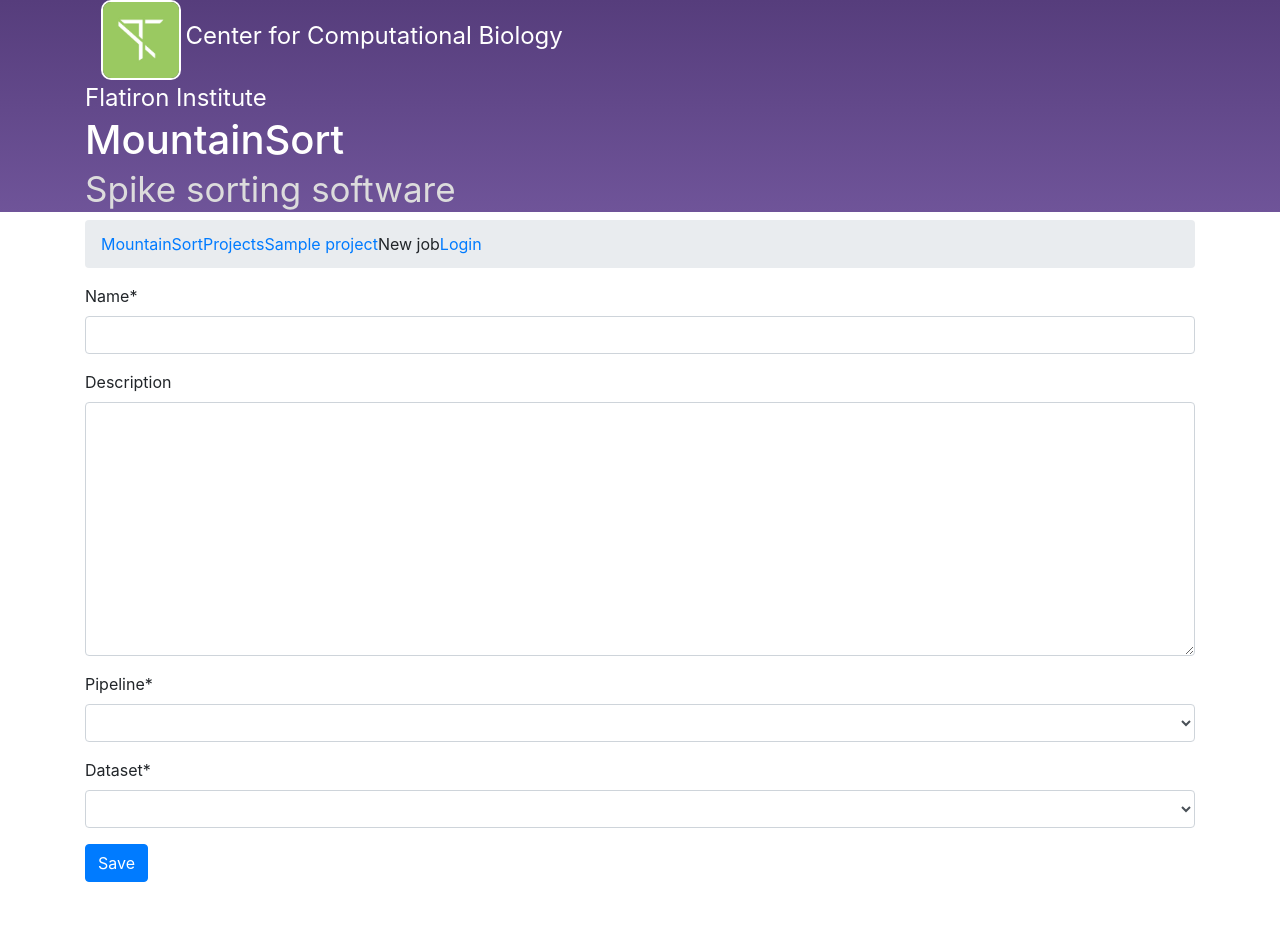
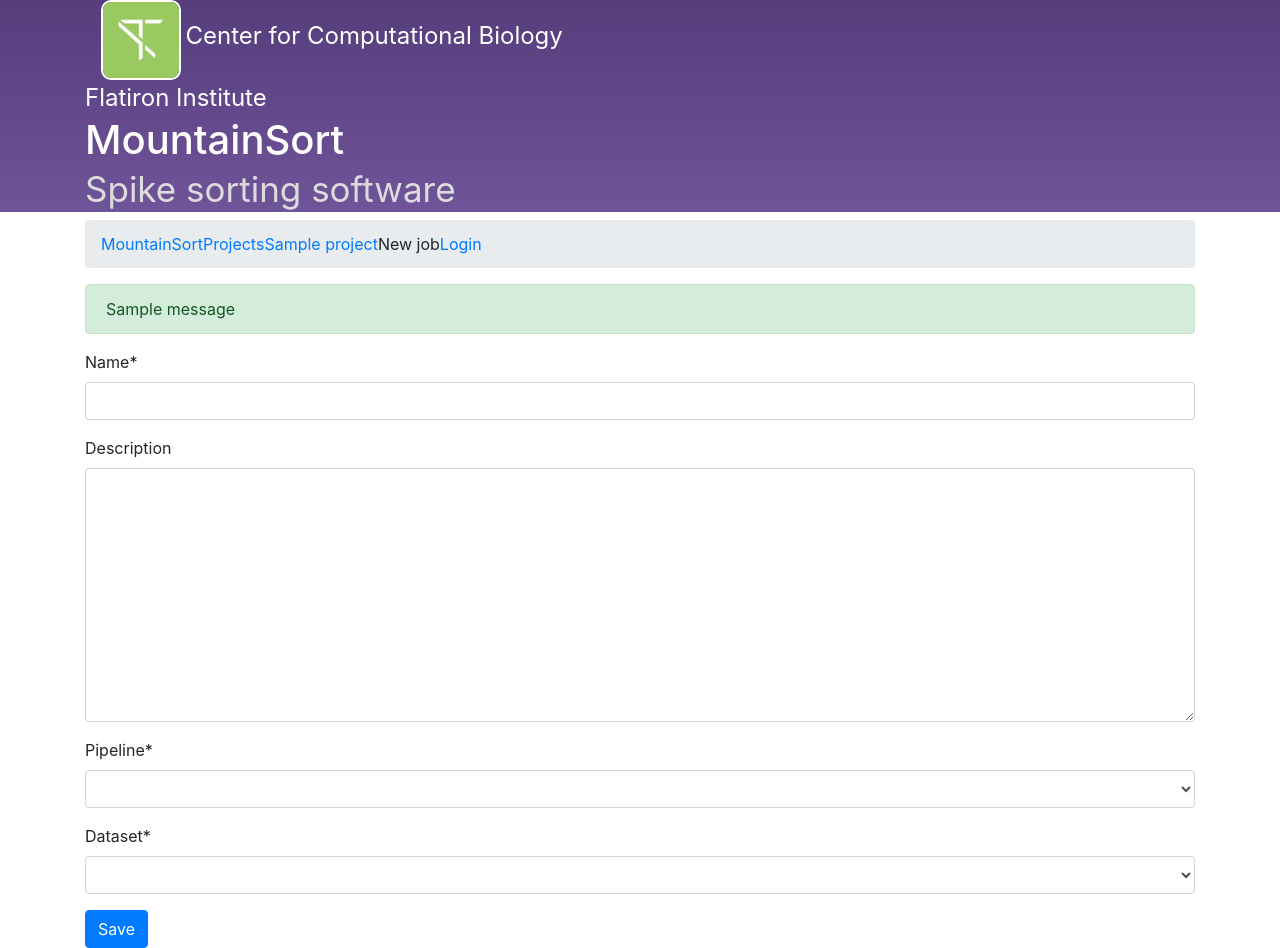
Before and after one commit to wysota/tofan, a Django app: page /kron/1/run/ in a window 1280 px wide. Before the commit the page ends 882 px from the top, so only its background shows below. Run offline with Django 3.2, Linux system fonts and the light colour scheme; tables that the repository leaves empty hold one stand-in row (values such as "Sample post"); one stand-in notice (Sample message) is shown; lists and menus that the app fills with data are empty; parts of the project's set-up code (start-up, migrations or seed data) failed here and were passed over; some libraries are stand-ins or nearby versions.

Commit message:
Add message framework

```diff
--- a/sorting/kron/views.py
+++ b/sorting/kron/views.py
@@ -1,3 +1,5 @@
+from django.contrib import messages
+from django.contrib.messages.views import SuccessMessageMixin
 from django.forms import ModelForm
 from django.http import HttpResponseForbidden, HttpResponseRedirect
 from django.shortcuts import render
@@ -15,6 +17,7 @@
 
 import subprocess
 import json
+import os.path
 
 # Create your views here.
 
@@ -43,7 +46,10 @@
       if "share" in self.request.GET:
         obj = self.get_object()
         if obj.owner != self.request.user: return HttpResponseForbidden()
+        oldpublic = obj.public
         obj.public = self.request.GET.get("share")=="true"
+        if oldpublic != obj.public:
+            messages.success(self.request, "Project has been made public." if obj.public else "Project has been made private.")
         obj.save()
       return super(ProjectDetail, self).get(*args, **kwargs)
 
@@ -64,12 +70,18 @@
       context["can_start_jobs"] = (not self.request.user.is_anonymous) or (self.object.owner == self.request.user)
       context["is_owner"] = self.object.owner == self.request.user
       context["is_admin"] = self.request.user.is_staff
+
+      if not os.path.isfile("{}/{}".format(self.object.absolutePath(), "pipelines.txt")):
+        messages.error(self.request, "Project is probably misconfigured - 'pipelines.txt' doesn't exist.")
+      elif not os.path.isfile("{}/{}".format(self.object.absolutePath(), "datasets.txt")):
+        messages.error(self.request, "Project is probably misconfigured - 'datasets.txt' doesn't exist.")
       return context
 
-class ProjectUpdate(UpdateView):
+class ProjectUpdate(SuccessMessageMixin, UpdateView):
     model = Project
     fields = ['name', 'description', 'path']
     fields_admin = ['name', 'owner', 'description', 'path']
+    success_message = "Project data saved successfully"
 
     def get_context_data(self, **kwargs):
       if not self.request.user.is_staff and self.request.user != self.object.owner:
@@ -91,6 +103,10 @@
     def get_form_class(self):
       fields = self.fields_admin if self.request.user.is_staff else self.fields
       return model_forms.modelform_factory(self.model, fields=fields)
+
+#    def form_valid(self, form):
+#      messages.success(self.request, "Project data saved")
+#      return super(ProjectUpdate, self).form_valid(form)
 
 class JobDetail(DetailView):
     model = Job
--- a/sorting/sorting/settings.py
+++ b/sorting/sorting/settings.py
@@ -162,3 +162,9 @@
 ]
 
 LOGIN_URL='/login/'
+
+from django.contrib import messages
+
+MESSAGE_TAGS = {
+    messages.ERROR: 'danger'
+}
--- a/sorting/templates/base.html
+++ b/sorting/templates/base.html
@@ -53,6 +53,15 @@
 </div>
 {% endblock %}
 <div id="content">
+{% block messages %}
+{% if messages %}
+    <div class="container">
+    {% for message in messages %}
+        <div class="alert alert-{{ message.level_tag }}">{{ message }}</div>
+    {% endfor %}
+    </div>
+{% endif %}
+{% endblock %}
 {% block content %}
 {% endblock %}
 </div>
--- a/sorting/templates/kron/project_list.html
+++ b/sorting/templates/kron/project_list.html
@@ -18,7 +18,7 @@
     <tr class="project-row">
       <th scope="row">{{forloop.counter}}</td>
       <td><a href="{% url 'projects-detail' project.id %}">{{ project }}</a>
-        <div class="pull-right">{% if project.public %} <span class="label label-danger">Public</span>{% endif %}</div>
+        <div class="pull-right">{% if project.public %} <span class="label label-danger" data-toggle="tooltip" data-placement="top" title="This project can be viewed by anyone">Public</span>{% endif %}</div>
       </td>
       <td>{{ project.owner }}</td><td style="text-align: right">{{ project.jobs.count }}</td>
     </tr>
@@ -34,5 +34,9 @@
   var href=$(this).find("a").attr("href")
   if (href) window.location = href
 })
+$(function () {
+  $('[data-toggle="tooltip"]').tooltip()
+})
+
 </script>
 {% endblock %}
```
